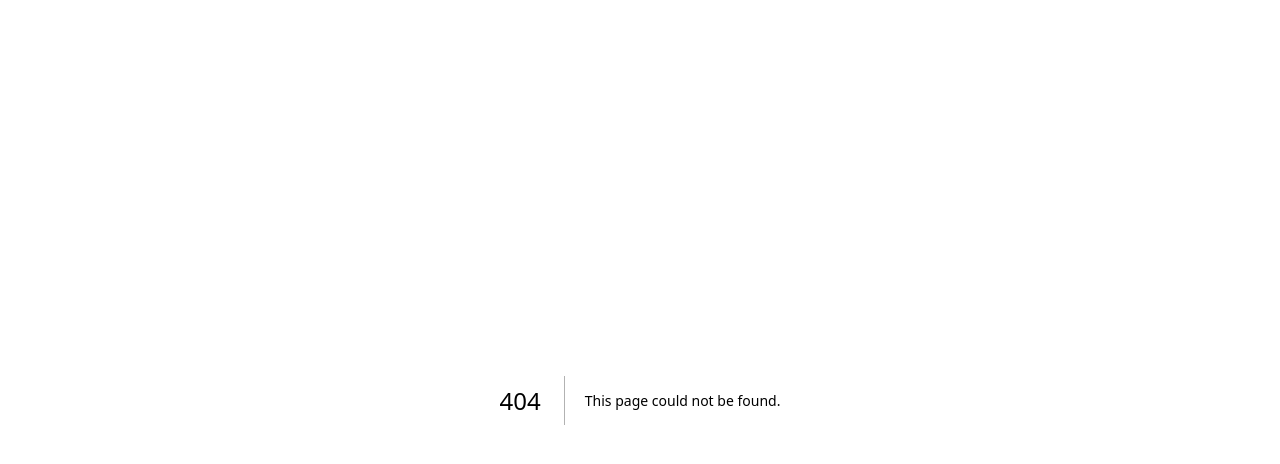
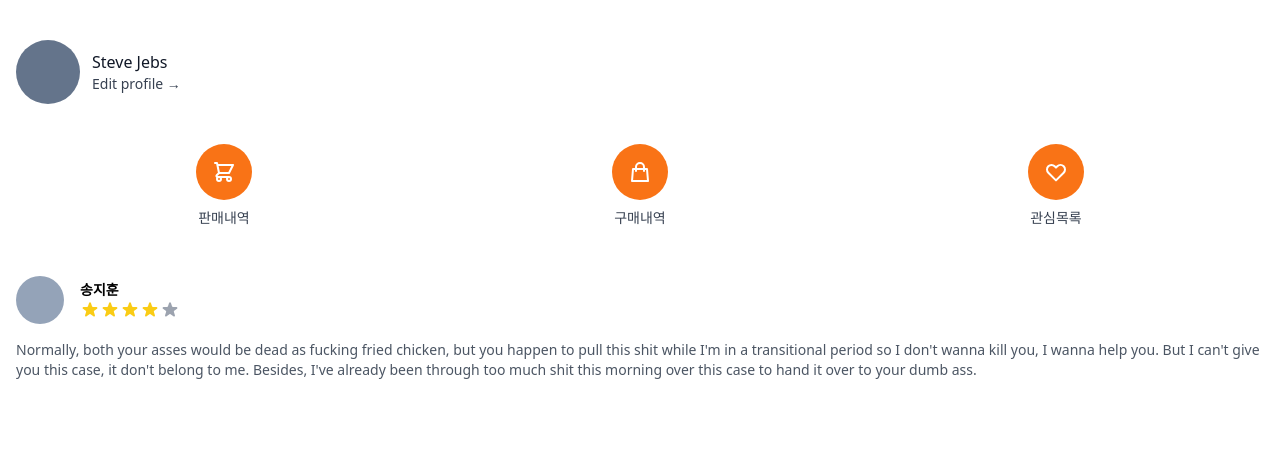
Before and after one commit to JiHunSong94/carrot-market, a Next.js app: page /profile in a window 1280 px wide. Before the commit this address had no page. Shown: the top 464 px of the page. Built offline with nearby package versions, Linux system fonts and the light colour scheme.

Commit message:
3.10 TW PRACTICE - Profile

```diff
--- /dev/null
+++ b/pages/profile.tsx
@@ -0,0 +1,143 @@
+export default function Profile() {
+  return (
+    <div className="py-10 px-4">
+      <div className="flex items-center space-x-3">
+        <div className="h-16 w-16 rounded-full bg-slate-500" />
+        <div className="flex flex-col">
+          <span className="font-medium text-gray-900">Steve Jebs</span>
+          <span className="text-sm text-gray-700">Edit profile &rarr;</span>
+        </div>
+      </div>
+      <div className="mt-10 flex justify-around">
+        <div className="flex flex-col items-center">
+          <div className="flex h-14 w-14 items-center justify-center rounded-full bg-orange-500 text-white">
+            <svg
+              className="h-6 w-6"
+              fill="none"
+              stroke="currentColor"
+              viewBox="0 0 24 24"
+              xmlns="http://www.w3.org/2000/svg"
+            >
+              <path
+                strokeLinecap="round"
+                strokeLinejoin="round"
+                strokeWidth="2"
+                d="M3 3h2l.4 2M7 13h10l4-8H5.4M7 13L5.4 5M7 13l-2.293 2.293c-.63.63-.184 1.707.707 1.707H17m0 0a2 2 0 100 4 2 2 0 000-4zm-8 2a2 2 0 11-4 0 2 2 0 014 0z"
+              ></path>
+            </svg>
+          </div>
+          <span className="mt-2 text-sm font-medium text-gray-700">
+            판매내역
+          </span>
+        </div>
+        <div className="flex flex-col items-center">
+          <div className="flex h-14 w-14 items-center justify-center rounded-full bg-orange-500 text-white">
+            <svg
+              className="h-6 w-6"
+              fill="none"
+              stroke="currentColor"
+              viewBox="0 0 24 24"
+              xmlns="http://www.w3.org/2000/svg"
+            >
+              <path
+                strokeLinecap="round"
+                strokeLinejoin="round"
+                strokeWidth="2"
+                d="M16 11V7a4 4 0 00-8 0v4M5 9h14l1 12H4L5 9z"
+              ></path>
+            </svg>
+          </div>
+          <span className="mt-2 text-sm font-medium text-gray-700">
+            구매내역
+          </span>
+        </div>
+        <div className="flex flex-col items-center">
+          <div className="flex h-14 w-14 items-center justify-center rounded-full bg-orange-500 text-white">
+            <svg
+              className="h-6 w-6"
+              fill="none"
+              stroke="currentColor"
+              viewBox="0 0 24 24"
+              xmlns="http://www.w3.org/2000/svg"
+            >
+              <path
+                strokeLinecap="round"
+                strokeLinejoin="round"
+                strokeWidth="2"
+                d="M4.318 6.318a4.5 4.5 0 000 6.364L12 20.364l7.682-7.682a4.5 4.5 0 00-6.364-6.364L12 7.636l-1.318-1.318a4.5 4.5 0 00-6.364 0z"
+              ></path>
+            </svg>
+          </div>
+          <span className="mt-2 text-sm font-medium text-gray-700">
+            관심목록
+          </span>
+        </div>
+      </div>
+      <div className="mt-12">
+        <div className="flex items-center space-x-4">
+          <div className="h-12 w-12 rounded-full bg-slate-400" />
+          <div>
+            <h4 className="text-sm font-bold">송지훈</h4>
+            <div className="flex items-center">
+              <svg
+                className="h-5 w-5 text-yellow-400"
+                xmlns="http://www.w3.org/2000/svg"
+                viewBox="0 0 20 20"
+                fill="currentColor"
+                aria-hidden="true"
+              >
+                <path d="M9.049 2.927c.3-.921 1.603-.921 1.902 0l1.07 3.292a1 1 0 00.95.69h3.462c.969 0 1.371 1.24.588 1.81l-2.8 2.034a1 1 0 00-.364 1.118l1.07 3.292c.3.921-.755 1.688-1.54 1.118l-2.8-2.034a1 1 0 00-1.175 0l-2.8 2.034c-.784.57-1.838-.197-1.539-1.118l1.07-3.292a1 1 0 00-.364-1.118L2.98 8.72c-.783-.57-.38-1.81.588-1.81h3.461a1 1 0 00.951-.69l1.07-3.292z" />
+              </svg>
+              <svg
+                className="h-5 w-5 text-yellow-400"
+                xmlns="http://www.w3.org/2000/svg"
+                viewBox="0 0 20 20"
+                fill="currentColor"
+                aria-hidden="true"
+              >
+                <path d="M9.049 2.927c.3-.921 1.603-.921 1.902 0l1.07 3.292a1 1 0 00.95.69h3.462c.969 0 1.371 1.24.588 1.81l-2.8 2.034a1 1 0 00-.364 1.118l1.07 3.292c.3.921-.755 1.688-1.54 1.118l-2.8-2.034a1 1 0 00-1.175 0l-2.8 2.034c-.784.57-1.838-.197-1.539-1.118l1.07-3.292a1 1 0 00-.364-1.118L2.98 8.72c-.783-.57-.38-1.81.588-1.81h3.461a1 1 0 00.951-.69l1.07-3.292z" />
+              </svg>
+              <svg
+                className="h-5 w-5 text-yellow-400"
+                xmlns="http://www.w3.org/2000/svg"
+                viewBox="0 0 20 20"
+                fill="currentColor"
+                aria-hidden="true"
+              >
+                <path d="M9.049 2.927c.3-.921 1.603-.921 1.902 0l1.07 3.292a1 1 0 00.95.69h3.462c.969 0 1.371 1.24.588 1.81l-2.8 2.034a1 1 0 00-.364 1.118l1.07 3.292c.3.921-.755 1.688-1.54 1.118l-2.8-2.034a1 1 0 00-1.175 0l-2.8 2.034c-.784.57-1.838-.197-1.539-1.118l1.07-3.292a1 1 0 00-.364-1.118L2.98 8.72c-.783-.57-.38-1.81.588-1.81h3.461a1 1 0 00.951-.69l1.07-3.292z" />
+              </svg>
+              <svg
+                className="h-5 w-5 text-yellow-400"
+                xmlns="http://www.w3.org/2000/svg"
+                viewBox="0 0 20 20"
+                fill="currentColor"
+                aria-hidden="true"
+              >
+                <path d="M9.049 2.927c.3-.921 1.603-.921 1.902 0l1.07 3.292a1 1 0 00.95.69h3.462c.969 0 1.371 1.24.588 1.81l-2.8 2.034a1 1 0 00-.364 1.118l1.07 3.292c.3.921-.755 1.688-1.54 1.118l-2.8-2.034a1 1 0 00-1.175 0l-2.8 2.034c-.784.57-1.838-.197-1.539-1.118l1.07-3.292a1 1 0 00-.364-1.118L2.98 8.72c-.783-.57-.38-1.81.588-1.81h3.461a1 1 0 00.951-.69l1.07-3.292z" />
+              </svg>
+              <svg
+                className="h-5 w-5 text-gray-400"
+                xmlns="http://www.w3.org/2000/svg"
+                viewBox="0 0 20 20"
+                fill="currentColor"
+                aria-hidden="true"
+              >
+                <path d="M9.049 2.927c.3-.921 1.603-.921 1.902 0l1.07 3.292a1 1 0 00.95.69h3.462c.969 0 1.371 1.24.588 1.81l-2.8 2.034a1 1 0 00-.364 1.118l1.07 3.292c.3.921-.755 1.688-1.54 1.118l-2.8-2.034a1 1 0 00-1.175 0l-2.8 2.034c-.784.57-1.838-.197-1.539-1.118l1.07-3.292a1 1 0 00-.364-1.118L2.98 8.72c-.783-.57-.38-1.81.588-1.81h3.461a1 1 0 00.951-.69l1.07-3.292z" />
+              </svg>
+            </div>
+          </div>
+        </div>
+        <div className="mt-4 text-sm text-gray-600">
+          <p>
+            Normally, both your asses would be dead as fucking fried chicken,
+            but you happen to pull this shit while I&apos;m in a transitional
+            period so I don&apos;t wanna kill you, I wanna help you. But I
+            can&apos;t give you this case, it don&apos;t belong to me. Besides,
+            I&apos;ve already been through too much shit this morning over this
+            case to hand it over to your dumb ass.
+          </p>
+        </div>
+      </div>
+    </div>
+  );
+}
```
